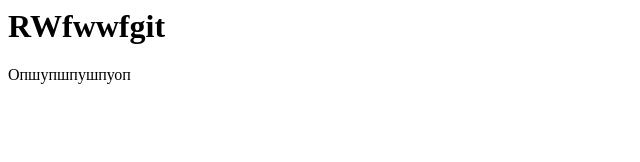
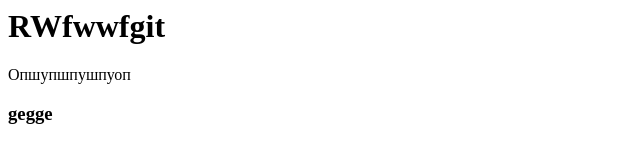
Before and after one commit to goldqwert/budget-app, a plain HTML site: page index.html in a window 1280 px wide. Shown: the full height of the page, 0-640 px from the left. Drawn offline with Linux system fonts and the light colour scheme.

Commit message:
Update index.html

```diff
--- a/index.html
+++ b/index.html
@@ -1,2 +1,3 @@
 <h1>RWfwwfgit</h1>
 <p>Опшупшпушпуоп</p>
+<h3>gegge</h3>
```
